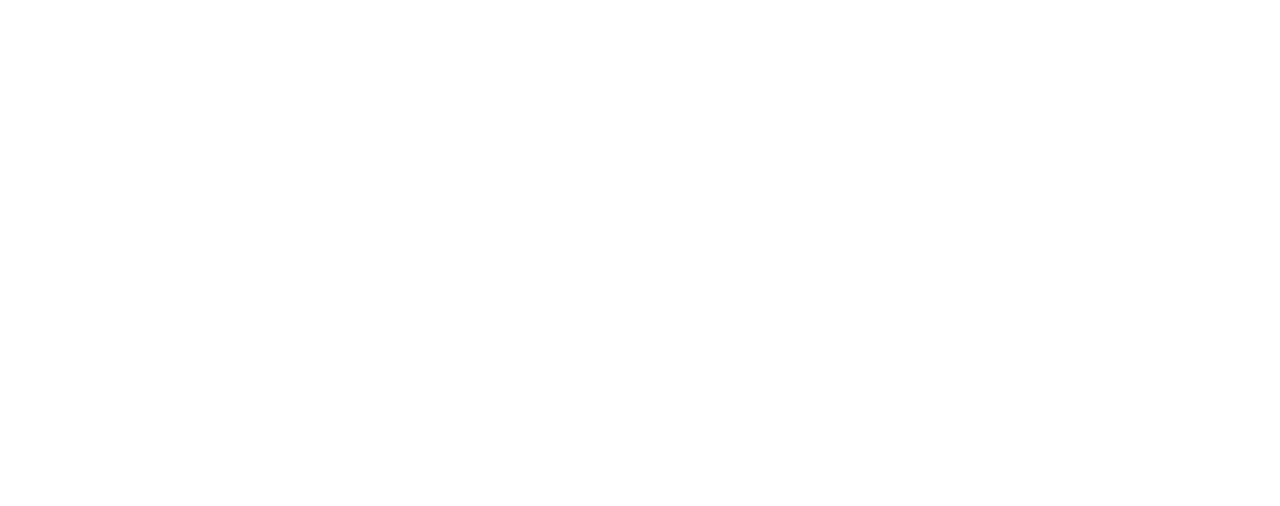
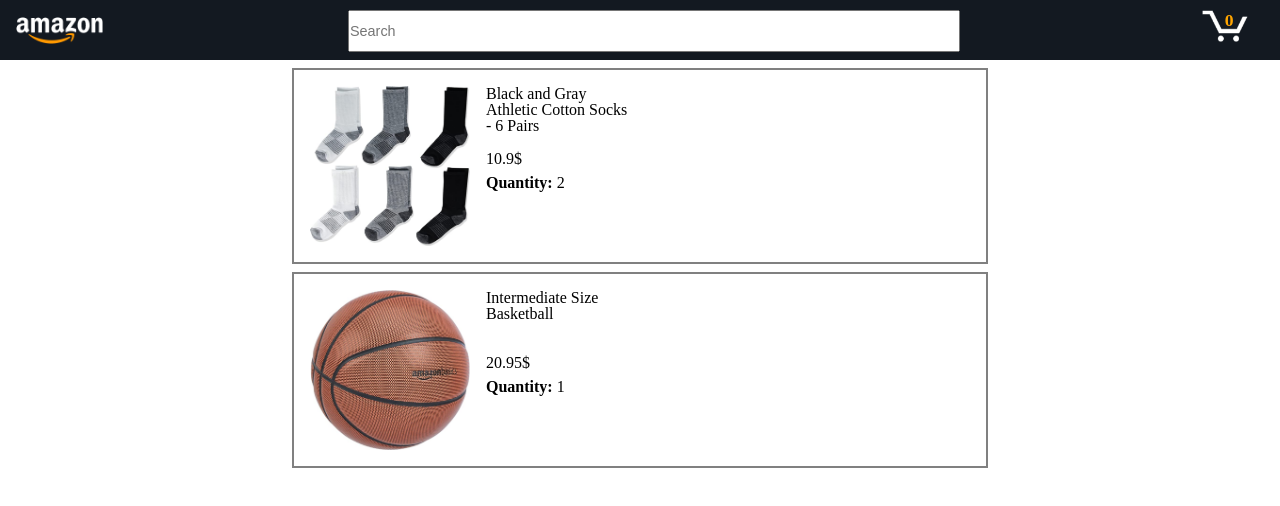
Before and after one commit to gregBifes/amazonFromBegin, a plain HTML site: page checkout.html in a window 1280 px wide. Drawn offline with Linux system fonts and the light colour scheme.

Commit message:
checkout page html/js/style

```diff
--- a/checkout.html
+++ b/checkout.html
@@ -4,11 +4,37 @@
 <head>
     <meta charset="UTF-8">
     <meta name="viewport" content="width=device-width, initial-scale=1.0">
+    <link rel="stylesheet" href="/style/checkout.css">
+    <link rel="stylesheet" href="/style/navbar.css">
     <title>Document</title>
 </head>
 
 <body>
-
+    <div class="container">
+        <div class="main-navbar">
+            <div class="left-bar">
+                <div class="amazon-container">
+                    <a href="amazon.html">
+                        <img src="images/amazon-logo-white.png" alt="amazon-image" id="amazon">
+                    </a>
+                </div>
+            </div>
+            <div class="midle-bar">
+                <input class="main-input" type="text" placeholder="Search">
+            </div>
+            <div class="right-bar">
+                <div class="cart-container">
+                    <a href="checkout.html">
+                        <img src="/images/icons/cart-icon.png" />
+                        <div class="centered">0</div>
+                    </a>
+                </div>
+            </div>
+        </div>
+        <div class="checkout-container">
+        </div>
+    </div>
+    <script type="module" src="scripts/checkout.js"></script>
 </body>
 
 </html>
--- a/data/cart.js
+++ b/data/cart.js
@@ -1,5 +1,4 @@
-export let cart = JSON.parse(localStorage.getItem('cart'));
-
+export let cart = '';
 if (!cart) {
     cart = [{
         productId: 'e43638ce-6aa0-4b85-b27f-e1d07eb678c6',
--- a/data/products.js
+++ b/data/products.js
@@ -1,14 +1,14 @@
-// export function getProduct(productId) {
-//     let matchingProduct;
+export function getProduct(productId) {
+    let matchingProduct;
 
-//     products.forEach((product) => {
-//         if (product.id === productId) {
-//             matchingProduct = product;
-//         }
-//     });
+    products.forEach((product) => {
+        if (product.id === productId) {
+            matchingProduct = product;
+        }
+    });
 
-//     return matchingProduct;
-// }
+    return matchingProduct;
+}
 export const products = [
     {
         id: "e43638ce-6aa0-4b85-b27f-e1d07eb678c6",
--- a/scripts/checkout.js
+++ b/scripts/checkout.js
@@ -0,0 +1,33 @@
+import { products, getProduct } from "../data/products.js";
+import { cart } from "../data/cart.js";
+
+function renderProducts() {
+    let html = '';
+    cart.forEach(product => {
+        let matchingProduct = getProduct(product.productId);
+        html += `
+                <div class="product">
+                    <div class="img-container">
+                        <img src="${matchingProduct.image}" alt="product image">
+                    </div>
+                    <div class="description">
+                    <div class="product-name">
+                        ${matchingProduct.name}
+                    </div>
+                    <div class="product-price">
+                        ${(matchingProduct.priceCents / 100)}$
+                    </div>
+                    <div class="product-quantity">
+                        <div><strong>Quantity:</strong> ${product.quantity}</div>
+                    </div>
+                </div>
+                </div>
+
+
+                `
+
+
+    });
+    document.querySelector('.checkout-container').innerHTML = html;
+}
+renderProducts();
--- a/style/checkout.css
+++ b/style/checkout.css
@@ -0,0 +1,45 @@
+* {
+    padding: 0;
+    margin: 0X;
+}
+
+.checkout-container {
+    display: flex;
+    flex-direction: column;
+    justify-content: center;
+    align-items: center;
+}
+
+.product {
+    display: flex;
+    height: 160px;
+    padding: 1rem;
+    width: 660px;
+    margin-top: 0.5rem;
+    border: 2px solid grey;
+}
+
+.img-container {
+    height: 10rem;
+    width: 10rem;
+    padding-right: 1rem;
+}
+
+.img-container img {
+    height: 10rem;
+    width: 10rem;
+}
+
+.product-name {
+    line-height: 1rem;
+    height: 4rem;
+    width: 9rem;
+}
+
+.rating-container img {
+    height: 1rem;
+}
+
+.product-price {
+    height: 1.5rem;
+}
--- a/style/home.css
+++ b/style/home.css
@@ -1,3 +1,8 @@
+* {
+    margin: 0;
+    padding: 0;
+}
+
 .grid-container {
     display: grid;
     grid-template-columns: 1fr 1fr 1fr 1fr 1fr 1fr;
@@ -32,7 +37,7 @@
 
 .add-to-cart-btn {
     height: 2rem;
-    border-radius: 10px;
+    border-radius: 20px;
     border: none;
     font-weight: 500;
     background-color: rgb(255, 216, 20);
@@ -42,5 +47,5 @@
 }
 
 .add-to-cart-btn:hover {
-    background-color: rgb(255, 170, 0);
+    background-color: rgb(236, 201, 26);
 }
--- a/style/navbar.css
+++ b/style/navbar.css
@@ -9,7 +9,7 @@
     align-items: center;
     grid-template-columns: 1fr 2fr 1fr;
     height: 60px;
-    background-color: rgb(1, 3, 15);
+    background-color: #131921;
     color: white;
 }
 
@@ -26,8 +26,18 @@
     align-items: center;
 }
 
-.amazon-container img {
-    height: 50%;
+.amazon-container a {
+    height: 100%;
+    display: flex;
+    align-items: center;
+}
+
+.amazon-container a img {
+    height: 45%;
+}
+
+.amazon-container img:hover {
+    cursor: pointer;
 }
 
 .midle-bar {
@@ -37,8 +47,9 @@
 }
 
 .main-input {
-    width: 90%;
+    width: 95%;
     height: 95%;
+    font-size: 0.9rem;
 }
 
 .right-bar {
@@ -53,13 +64,24 @@
     text-align: center;
 }
 
+.cart-container:hover {
+    cursor: pointer;
+}
+
 .cart-container img {
     height: 2rem;
 }
 
+.cart-container img:hover {
+    cursor: pointer;
+}
+
 .centered {
+    color: orange;
+    font-size: 1.1rem;
+    font-weight: bold;
     position: absolute;
-    top: 28%;
+    top: 24%;
     left: 59%;
     transform: translate(-50%, -50%);
 }
```
Also changed, not shown: amazon.html (+8 -5 lines), scripts/home.js (+13 -0 lines).
